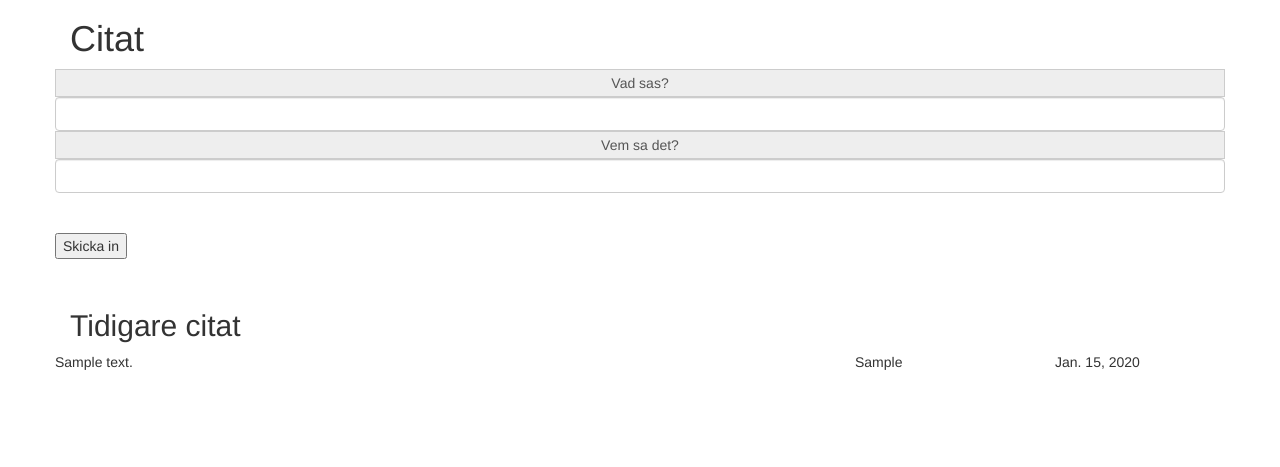
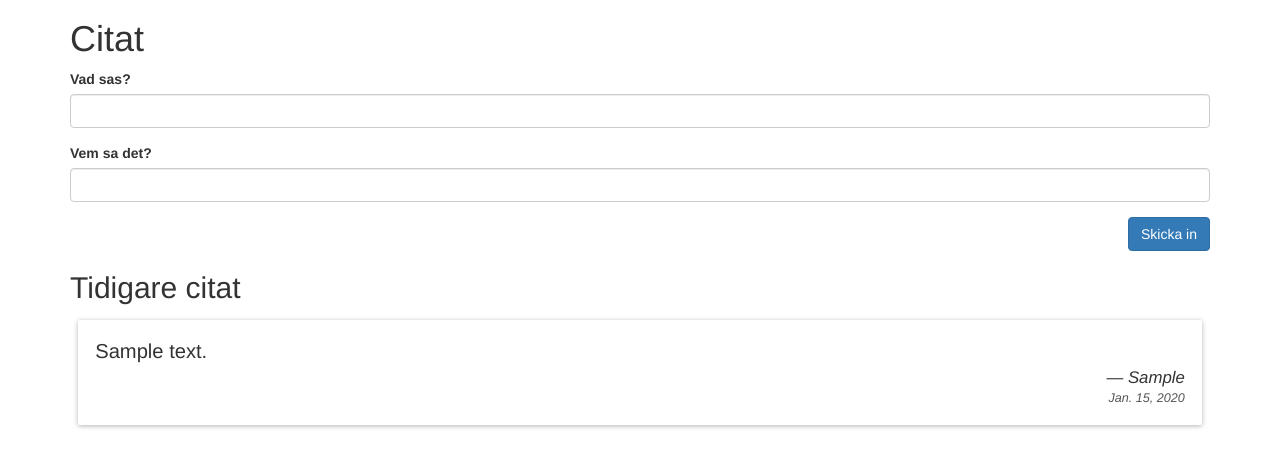
Before and after one commit to teknologkoren/Strequelistan, a Django app: page /quote/ in a window 1280 px wide. Shown: the part 51-518 px from the top of the page. Run offline with Django 3.2, Linux system fonts and the light colour scheme; a user stored in the database is signed in; tables that the repository leaves empty hold one stand-in row (values such as "Sample post"); some libraries are stand-ins or nearby versions.

Commit message:
Clean-up the Quotes page

```diff
--- /dev/null
+++ b/strecklista/templates/strecklista/components/quotecard.html
@@ -0,0 +1,7 @@
+<div class="card quote">
+  <div class="quote-text">{{ quote.text }}</div>
+  <div class="quote-meta">
+    <div class="quotee">{{ quote.who }}</div>
+    <div class="detail">{{ quote.timestamp }}</div>
+  </div>
+</div>
--- a/strecklista/templates/strecklista/quotes.html
+++ b/strecklista/templates/strecklista/quotes.html
@@ -1,148 +1,83 @@
-<!DOCTYPE html>
-<html lang="en">
+{% extends 'strecklista/base.html' %}
+{% block content %}
+<style>
+.card {
+  align-items: center;
+  box-shadow: 0 1px 5px 0 rgba(0,0,0,.3);
+  display: flex;
+  flex: 1;
+  margin: 1em .5em;
+  padding: 1em;
+  border-radius: 2px;
+  justify-content: space-between;
+}
+.card.quote {
+  align-items: inherit;
+  flex-direction: column;
+  font-size: 1.2em;
+}
+.quote-text {
+  font-size: 1.2em;
+}
+.quote-meta {
+  font-style: italic;
+  text-align: right;
+}
+.quotee::before {
+  content: '\2014\00a0';
+}
+.detail {
+  color: #555;
+  font-size: .75em;
+}
+#status:not(.alert-success):not(.alert-danger) {
+  display: none;
+}
+</style>
+<script>
+$(function() {
+  $('#quoteForm').on('submit', function(e) {
+    e.preventDefault();
+    var $form = $(this);
 
-<head>
-    {% include "strecklista/snippets/head_content.html" %}
-
-</head>
-
-<body>
-
-<script>
-    $( document ).ready(function() {
-        console.log("loading done")
-
-        $('.quoteSubmit').on('click', function(e) {
-
-            $(this).prop('disabled', true);
-            console.log("someone clicked on a buy button!!");
-            e.preventDefault();
-
-            $('#quoteFormStatus').text("Submitting")
-
-            data = {};
-            data.name = $(this).siblings( "input[name*='name']").val();
-            data.text = $(this).siblings( "input[name*='text']").val();
-            data.csrfmiddlewaretoken = $(this).siblings( "input[name*='csrfmiddlewaretoken'] ").val();
-
-            $.ajax({
-                type : 'POST',
-                url  : '/submitQuote/',
-                data: data,
-                success: function(data){
-                    console.log(data);
-
-                    $('#quoteFormStatus').text(data)
-
-
-
-                },
-                error: function(jqXHR, textStatus, errorThrown) {
-
-                    console.log(JSON.stringify(jqXHR));
-                    console.log("AJAX error: " + textStatus + ' : ' + errorThrown);
-                }
-            });
-
-            $('#quoteDiv').load('/quote/ #quoteDiv', function() {
-            /// can add another function here
-            });
-            $(this).prop('disabled', false);
-            $(this).siblings( "input[name*='name']").val("");
-            data.text = $(this).siblings( "input[name*='text']").val("");
-
-      });
-        $('#quoteForm').submit(function(e) {
-            e.preventDefault();
-            $(this).prop('disabled', true);
-            console.log("someone clicked on a buy button!!");
-            e.preventDefault();
-
-            $('#quoteFormStatus').text("Submitting")
-
-            data = {};
-            data.name = $(this).siblings( "input[name*='name']").val();
-            data.text = $(this).siblings( "input[name*='text']").val();
-            data.csrfmiddlewaretoken = $(this).siblings( "input[name*='csrfmiddlewaretoken'] ").val();
-
-            $.ajax({
-                type : 'POST',
-                url  : '/submitQuote/',
-                data: data,
-                success: function(data){
-                    console.log(data);
-
-                    $('#quoteFormStatus').text(data)
-
-
-
-                },
-                error: function(jqXHR, textStatus, errorThrown) {
-
-                    console.log(JSON.stringify(jqXHR));
-                    console.log("AJAX error: " + textStatus + ' : ' + errorThrown);
-                }
-            });
-
-            $('#quoteDiv').load('/quote/ #quoteDiv', function() {
-            /// can add another function here
-            });
-            $(this).prop('disabled', false);
-            $(this).siblings( "input[name*='name']").val("");
-            data.text = $(this).siblings( "input[name*='text']").val("");
-
+    $.post('/submitQuote/', $form.serialize())
+      .then(function (html) {
+        $('#status').text('Citat sparat!')
+          .addClass('alert-success').removeClass('alert-danger');
+        $('#quoteDiv').prepend(html);
+        $form.find('input[type=text]').val('');
+      }, function (xhr) {
+        $('#status').text(xhr.responseText)
+          .removeClass('alert-success').addClass('alert-danger');
       });
   });
+});
+</script>
+{% include "strecklista/snippets/navbar.html" %}
+<div class="container">
+  <h1>Citat</h1>
 
-</script>
+  <div id="status" class="alert"></div>
 
-
-<!--Navigation bar -->
-{% include "strecklista/snippets/navbar.html" %}
-
-<!-- Page Content -->
-<div class="container">
-    <div class="row">
-        <div class="col-md-12"><h1>Citat</h1></div>
+  <form target="/submitQuote/" method="post" id="quoteForm" class="clearfix">
+    {% csrf_token %}
+    {% load widget_tweaks %}
+    <div class="form-group">
+      <label>Vad sas?</label>
+      {{ form.text | attr:"class:form-control" }}
     </div>
-
-    <div class="row">
-        <form target="/submitQuote/" method="post" id="quoteForm">
-            {% csrf_token %}
-            <span class="input-group-addon" id="basic-addon1">Vad sas?</span>
-            {{form.text}}
-            <span class="input-group-addon" id="basic-addon1">Vem sa det?</span>
-            {{form.name}}
-            <br><br>
-            <input type="button" value="Skicka in" class="quoteSubmit">
-
+    <div class="form-group">
+      <label>Vem sa det?</label>
+      {{ form.name | attr:"class:form-control" }}
+    </div>
+    <input class="btn btn-primary pull-right" type="submit" value="Skicka in">
   </form>
-        <p id="quoteFormStatus">&nbsp</p>
-    </div>
 
   <h2>Tidigare citat</h2>
   <div id="quoteDiv">
-        <div class="row">
-            {% if quote_list %}
-                {% for q  in quote_list %}
-                    <div class="row">
-                        <div class="col-md-8">
-                            {{q.text}}
-                        </div>
-                        <div class="col-md-2">
-                            {{q.who}}
-                        </div>
-                        <div class="col-md-2">
-                            {{q.timestamp}}
+    {% for quote in quotes %}
+      {% include 'strecklista/components/quotecard.html' with quote=quote %}
+    {% endfor %}
   </div>
 </div>
-                    <br>
-                {% endfor %}
-            {% endif %}
-        </div>
-        <!-- /.row -->
-    </div>
-</div>
-</body>
-
-</html>
+{% endblock %}
--- a/strecklista/views.py
+++ b/strecklista/views.py
@@ -1,7 +1,7 @@
 import tempfile
 
 from django.shortcuts import render
-from django.http import HttpResponse, HttpResponseForbidden
+from django.http import HttpResponse, HttpResponseForbidden, HttpResponseBadRequest
 from django.shortcuts import get_object_or_404, redirect
 from django.contrib.auth import authenticate
 from django.contrib.auth import login as auth_login
@@ -317,24 +317,19 @@ def submitQuote(request):
             q.submittedBy = request.user
 
             q.save()
-            return HttpResponse("success")
+            return render(request, 'strecklista/components/quotecard.html', {
+                'quote': q,
+            })
 
-            # else:
-            #    print (form.errors)
-
-    return HttpResponse("Misslyckades av någon anledning. Kan vara en kopia.")
+    return HttpResponseBadRequest("Misslyckades av någon anledning. Kan vara en kopia.")
 
 
 @login_required
 def quote(request):
-    quote_list = Quote.objects.order_by('-id')
-    form = QuoteForm()
-    context = {
-        'form': form,
-        'quote_list': quote_list,
-    }
-
-    return render(request, 'strecklista/quotes.html', context)
+    return render(request, 'strecklista/quotes.html', {
+        'form': QuoteForm(),
+        'quotes': Quote.objects.order_by('-id'),
+    })
 
 
 @login_required
```
Lines whose indentation alone changed are shown as unchanged.
